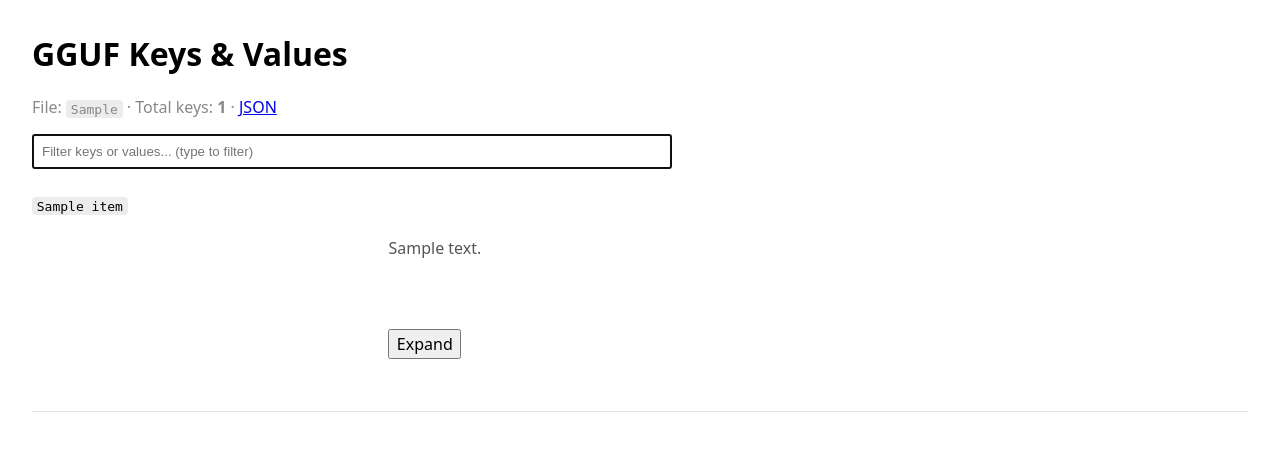
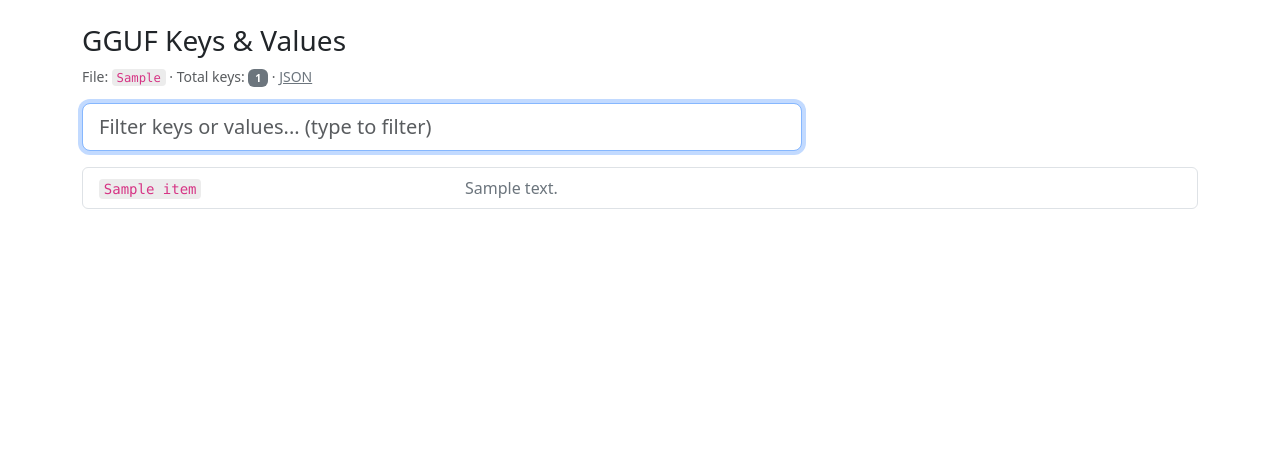
Before and after one commit to berndfo/ollama-inspect, a Flask app: template ollama-inspect/templates/index.html in a window 1280 px wide. Shown: the top 451 px of the page. Run offline with Flask 3, Linux system fonts and the light colour scheme; the template is opened without the code that fills it: most values are stand-ins (such as "Sample title", 1, 10 or a date in 2020).

Commit message:
properly view GGUF file k/v

```diff
--- a/ollama-inspect/templates/index.html
+++ b/ollama-inspect/templates/index.html
@@ -4,48 +4,52 @@
     <meta charset="utf-8" />
     <meta name="viewport" content="width=device-width, initial-scale=1" />
     <title>GGUF Keys & Values – Ollama Inspect</title>
+    <!-- Bootstrap CSS -->
+    <link
+      href="https://cdn.jsdelivr.net/npm/bootstrap@5.3.3/dist/css/bootstrap.min.css"
+      rel="stylesheet"
+      integrity="sha384-QWTKZyjpPEjISv5WaRU9OFeRpok6YctnYmDr5pNlyT2bRjXh0JMhjY6hW+ALEwIH"
+      crossorigin="anonymous"
+    />
     <style>
       :root { color-scheme: light dark; }
-      body { font-family: ui-sans-serif, system-ui, -apple-system, Segoe UI, Roboto, Helvetica, Arial, "Apple Color Emoji", "Segoe UI Emoji"; margin: 2rem; }
-      header { margin-bottom: 1rem; }
       code { background: rgba(127,127,127,0.15); padding: 0.1rem 0.3rem; border-radius: 4px; }
-      #search { padding: 0.5rem; width: min(640px, 90vw); }
-      .meta { color: #888; margin: 0.25rem 0 1rem; }
-      ul { list-style: none; padding: 0; }
-      li { padding: 0.5rem 0; border-bottom: 1px solid rgba(127,127,127,0.2); }
-      .row { display: grid; grid-template-columns: 28% 72%; gap: 1rem; align-items: start; }
       .k { white-space: pre-wrap; word-break: break-word; }
-      .v { white-space: pre-wrap; word-break: break-word; }
-      .preview { color: #555; }
-      .actions { margin-top: 0.25rem; }
-      button { font: inherit; padding: 0.1rem 0.4rem; }
+      .preview { color: #6c757d; display: block; }
       .hidden { display: none; }
     </style>
   </head>
   <body>
-    <header>
-      <h1>GGUF Keys & Values</h1>
-      <div class="meta">
-        File: <code>{{ model_path }}</code> · Total keys: <strong id="count">{{ keys_count }}</strong>
-        · <a href="/api/items" target="_blank" rel="noopener">JSON</a>
+    <div class="container py-4">
+      <header class="mb-3">
+        <h1 class="h3 mb-2">GGUF Keys & Values</h1>
+        <div class="text-muted small mb-3">
+          File: <code>{{ model_path }}</code>
+          · Total keys: <span class="badge text-bg-secondary" id="count">{{ keys_count }}</span>
+          · <a class="link-secondary" href="/api/items" target="_blank" rel="noopener">JSON</a>
         </div>
-      <input id="search" type="search" placeholder="Filter keys or values... (type to filter)" autofocus />
+        <div class="mb-3" style="max-width: 720px;">
+          <input id="search" class="form-control form-control-lg" type="search" placeholder="Filter keys or values... (type to filter)" autofocus />
+        </div>
       </header>
 
-    <ul id="keys">
-      {% for k, preview, full in items %}
-        <li class="key-item">
-          <div class="row">
-            <div class="k"><code>{{ k }}</code></div>
-            <div class="v">
-              <div class="preview">{{ preview }}</div>
-              <div class="full hidden"><pre>{{ full }}</pre></div>
-              <div class="actions"><button class="toggle">Expand</button></div>
+      <ul id="keys" class="list-group">
+        {% for k, preview, full, expandable in items %}
+          <li class="key-item list-group-item">
+            <div class="row g-3 align-items-start">
+              <div class="col-md-4 k"><code>{{ k }}</code></div>
+              <div class="col-md-8 v position-relative">
+                {% if expandable %}
+                  <button class="toggle btn btn-sm btn-outline-secondary position-absolute top-0 end-0" aria-expanded="false" title="Show full value">Expand</button>
+                {% endif %}
+                <span class="preview">{{ preview }}</span>
+                <pre class="full hidden">{{ full }}</pre>
               </div>
             </div>
           </li>
         {% endfor %}
       </ul>
+    </div>
 
     <script>
       const search = document.getElementById('search');
@@ -69,20 +73,30 @@
         const btn = li.querySelector('button.toggle');
         const full = li.querySelector('.full');
         const preview = li.querySelector('.preview');
-        if (!btn || !full || !preview) continue;
+        if (!full || !preview) continue;
+        if (!btn) continue; // Not expandable; nothing to wire
         btn.addEventListener('click', () => {
           const isHidden = full.classList.contains('hidden');
           if (isHidden) {
             full.classList.remove('hidden');
             preview.classList.add('hidden');
             btn.textContent = 'Collapse';
+            btn.setAttribute('aria-expanded', 'true');
+            btn.title = 'Hide full value';
           } else {
             full.classList.add('hidden');
             preview.classList.remove('hidden');
             btn.textContent = 'Expand';
+            btn.setAttribute('aria-expanded', 'false');
+            btn.title = 'Show full value';
           }
         });
       }
     </script>
+    <!-- Bootstrap JS (optional, for future interactive components) -->
+    <script
+      src="https://cdn.jsdelivr.net/npm/bootstrap@5.3.3/dist/js/bootstrap.bundle.min.js"
+      integrity="sha384-YvpcrYf0tY3lHB60NNkmXc5s9fDVZLESaAA55NDzOxhy9GkcIdslK1eN7N6jIeHz"
+      crossorigin="anonymous"></script>
   </body>
   </html>
--- a/ollama-inspect/webapp.py
+++ b/ollama-inspect/webapp.py
@@ -30,11 +30,10 @@
     app.config["GGUF_PATH"] = str(model_path)
     app.config["GGUF_KEY_VALUES"] = key_values
 
-    def _make_preview(value: Any, max_chars: int = 240, max_lines: int = 6) -> str:
-        """Create a compact, human-friendly preview string for a value.
+    def _make_preview(value: Any, max_chars: int = 240, max_lines: int = 6) -> tuple[str, bool]:
+        """Create a compact preview and a boolean indicating if it was truncated.
 
-        Uses JSON serialization with no extra spaces to keep it dense, then truncates
-        to the specified character and line limits, appending an ellipsis if truncated.
+        Returns (preview_text, is_truncated).
         """
         s = str(value)
 
@@ -49,21 +48,21 @@
             truncated = True
         if truncated:
             s2 += " …"
-        return s2
+        return s2, truncated
 
     @app.get("/")
     def index():  # type: ignore[override]
         # Build items with preview and full JSON once for the template
         kv: Dict[str, Any] = app.config["GGUF_KEY_VALUES"]
-        items: List[Tuple[str, str, str]] = []  # (key, preview, full_json)
+        items: List[Tuple[str, str, str, bool]] = []  # (key, preview, full_json, expandable)
         for k in sorted(kv.keys()):
             v = kv[k]
-            preview = _make_preview(v)
+            preview, truncated = _make_preview(v)
             try:
                 full_json = json.dumps(v, ensure_ascii=False, indent=2)
             except Exception:
                 full_json = str(v)
-            items.append((k, preview, full_json))
+            items.append((k, preview, full_json, truncated))
 
         return render_template(
             "index.html",
@@ -90,10 +89,12 @@
         data = []
         for k in sorted(kv.keys()):
             v = kv[k]
+            preview, truncated = _make_preview(v)
             data.append({
                 "key": k,
                 "value": v,
-                "preview": _make_preview(v),
+                "preview": preview,
+                "expandable": bool(truncated),
             })
         return jsonify(
             {
```
Lines whose indentation alone changed are shown as unchanged.
